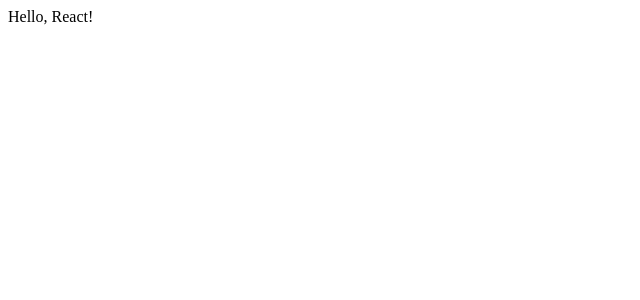
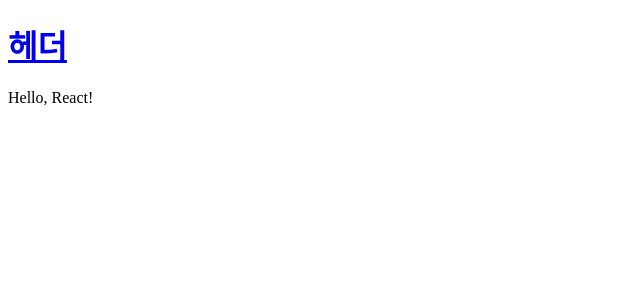
Before and after one commit to 0-Chan/movies-in-K-theaters, a React app: page / in a window 1280 px wide. Shown: the top 300 px of the page, without its empty margins (0-640 px from the left). Built offline with nearby package versions, Linux system fonts and the light colour scheme.

Commit message:
Add react-router-dom
Clicking header will redirect to the main page.

```diff
--- a/package.json
+++ b/package.json
@@ -33,6 +33,7 @@
   },
   "dependencies": {
     "react": "^18.2.0",
-    "react-dom": "^18.2.0"
+    "react-dom": "^18.2.0",
+    "react-router-dom": "^6.4.2"
   }
 }
--- a/src/App.jsx
+++ b/src/App.jsx
@@ -1,6 +1,9 @@
+import Header from './Header';
+
 export default function App() {
   return (
     <>
+      <Header />
       Hello, React!
     </>
   );
--- /dev/null
+++ b/src/Header.jsx
@@ -0,0 +1,11 @@
+import { Link } from 'react-router-dom';
+
+export default function Header() {
+  return (
+    <div>
+      <h1>
+        <Link to="/">헤더</Link>
+      </h1>
+    </div>
+  );
+}
--- a/src/index.jsx
+++ b/src/index.jsx
@@ -1,10 +1,14 @@
 import ReactDOM from 'react-dom';
+
+import { BrowserRouter } from 'react-router-dom';
 
 import App from './App';
 
 ReactDOM.render(
   (
-    <App />
+    <BrowserRouter>
+      <App />
+    </BrowserRouter>
   ),
   document.getElementById('app'),
 );
```
Also changed, not shown: 1 other file (tests, documents, lock files or other folders).
